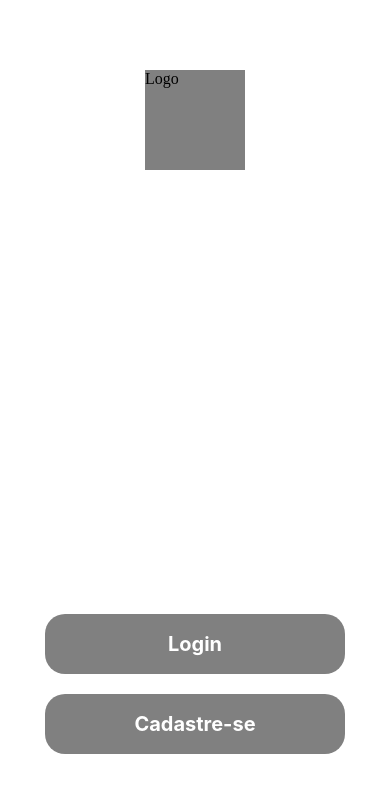
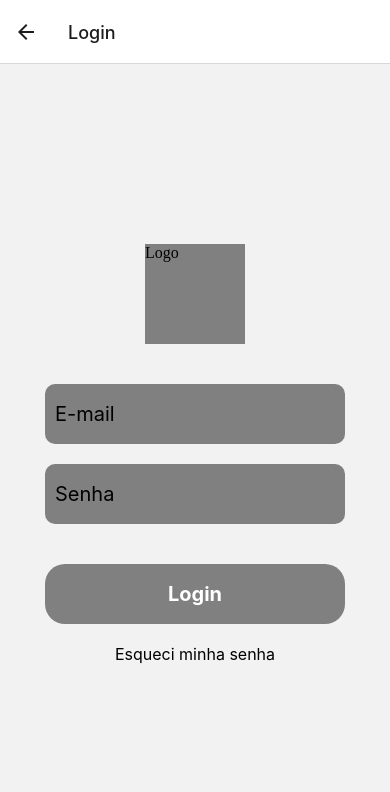
Before and after one commit to coelhojuliana/mi-amigo, a React Native app: screen /Login in a window 390 px wide. Shown: the top 792 px of the page. Built offline with nearby package versions, Linux system fonts and the light colour scheme.

Commit message:
estrutura da pagina de login criada

```diff
--- a/App.js
+++ b/App.js
@@ -1,8 +1,7 @@
-import {  View } from 'react-native';
-import Login from './src/screens/login/login';
+import Main from './src/screens/rotas';
 
 export default function App() {
   return (
-      <Login/>
+      <Main/>
   )
 }
--- a/package.json
+++ b/package.json
@@ -9,12 +9,14 @@
     "web": "expo start --web"
   },
   "dependencies": {
+    "@react-navigation/native-stack": "^6.9.17",
     "expo": "~49.0.15",
     "expo-status-bar": "~1.6.0",
+    "expo-system-ui": "~2.4.0",
     "react": "18.2.0",
+    "react-dom": "18.2.0",
     "react-native": "0.72.6",
-    "react-native-web": "~0.19.6",
-    "react-dom": "18.2.0"
+    "react-native-web": "~0.19.6"
   },
   "devDependencies": {
     "@babel/core": "^7.20.0"
--- a/src/screens/login/login.jsx
+++ b/src/screens/login/login.jsx
@@ -1,20 +1,34 @@
-import { View, Text } from "react-native";
-import { Pressable } from "react-native";
+import { TextInput, View, Pressable, Text } from "react-native"
+import { useState } from "react"
 
-import estilos from "../css_geral";
+import estilos from "../css_geral"
+import estiloLogin from "./login_css"
 
 const Login = () => {
-    return (
-        <View style={{ flex: 1, justifyContent: "space-between", alignItems: "center" }}>
-            <View style={{ width: 100, height: 100, backgroundColor: "gray", marginTop: 70 }}>Logo</View>
-            <View style={{ marginBottom: 70 }}>
-                <Pressable style={estilos.botao} onPress={() => { console.log("clicou") }}>
-                    <Text style={estilos.textoBotao}>Login</Text>
-                </Pressable>
-                <Pressable style={estilos.botao} onPress={() => { console.log("clicou") }}>
-                    <Text style={estilos.textoBotao}>Cadastre-se</Text>
-                </Pressable>
+    const [email, setEmail] = useState("")
+    const [senha, setSenha] = useState("")
+
+    return(
+        <View style={estiloLogin.paginaLogin}>
+            <View style={{ width: 100, height: 100, backgroundColor: "gray", marginBottom: 40 }}>Logo</View>
+            <View style={estiloLogin.containerInputs}>
+                <TextInput
+                    style={estiloLogin.input}
+                    placeholder="E-mail"
+                    defaultValue={email}
+                    onChangeText={(textodigitado)=>setEmail(textodigitado)}
+                />
+                 <TextInput
+                    style={estiloLogin.input}
+                    placeholder="Senha"
+                    defaultValue={senha}
+                    onChangeText={(textodigitado)=>setSenha(textodigitado)}
+                />
             </View>
+            <Pressable style={estilos.botao}>
+                <Text style={estilos.textoBotao}>Login</Text>
+            </Pressable>
+            <Text style={estiloLogin.textoEsqueciSenha}>Esqueci minha senha</Text>
         </View>
     )
 }
--- a/src/screens/login/login_css.js
+++ b/src/screens/login/login_css.js
@@ -0,0 +1,29 @@
+import { StyleSheet } from "react-native";
+
+const estiloLogin = StyleSheet.create({
+    paginaLogin: {
+        flex: 1,
+        justifyContent: "center",
+        alignItems: "center"
+    },
+    containerInputs:{
+        marginBottom: 20
+    },
+    input:{
+        fontSize: 20,
+        width: 300,
+        height: 60,
+        borderWidth: 0,
+        backgroundColor: "gray",
+        outline: "none",
+        padding: 10,
+        borderRadius: 10,
+        marginBottom: 20
+    },
+    textoEsqueciSenha:{
+        fontSize: 16,
+        textDecoration: "underline"
+    }
+})
+
+export default estiloLogin
--- /dev/null
+++ b/src/screens/pagina_inicial/pagina_inicial-css.js
@@ -0,0 +1,14 @@
+import { StyleSheet } from "react-native";
+
+const estiloPaginaInicial = StyleSheet.create({
+    paginaLogin:{
+        flex: 1,
+        justifyContent: "space-between",
+        alignItems: "center"
+    },
+    componenteBotoes:{
+        marginBottom: 70
+    },
+})
+
+export default estiloPaginaInicial
--- /dev/null
+++ b/src/screens/pagina_inicial/pagina_inicial.jsx
@@ -0,0 +1,23 @@
+import { View, Text } from "react-native";
+import { Pressable } from "react-native";
+
+import estilos from "../css_geral";
+import estiloPaginaInicial from "./pagina_inicial-css";
+
+const PaginaInicial = ({navigation}) => {
+    return (
+        <View style={estiloPaginaInicial.paginaLogin}>
+            <View style={{ width: 100, height: 100, backgroundColor: "gray", marginTop: 70 }}>Logo</View>
+            <View style={estiloPaginaInicial.componenteBotoes}>
+                <Pressable style={estilos.botao} onPress={() => { navigation.navigate("Login") }}>
+                    <Text style={estilos.textoBotao}>Login</Text>
+                </Pressable>
+                <Pressable style={estilos.botao} onPress={() => { console.log("clicou") }}>
+                    <Text style={estilos.textoBotao}>Cadastre-se</Text>
+                </Pressable>
+            </View>
+        </View>
+    )
+}
+
+export default PaginaInicial
--- /dev/null
+++ b/src/screens/rotas.jsx
@@ -0,0 +1,20 @@
+import { NavigationContainer } from "@react-navigation/native";
+import { createNativeStackNavigator } from "@react-navigation/native-stack";
+
+import Login from "./login/login";
+import PaginaInicial from "./pagina_inicial/pagina_inicial";
+
+const Stack = createNativeStackNavigator()
+
+const Main = () => {
+    return(
+        <NavigationContainer>
+            <Stack.Navigator initialRouteName="Pagina Inicial">
+                <Stack.Screen name="Pagina Inicial" component={PaginaInicial}/>
+                <Stack.Screen name="Login" component={Login}/>
+            </Stack.Navigator>
+        </NavigationContainer>
+    )
+}
+
+export default Main
```
Also changed, not shown: 1 other file (tests, documents, lock files or other folders).
